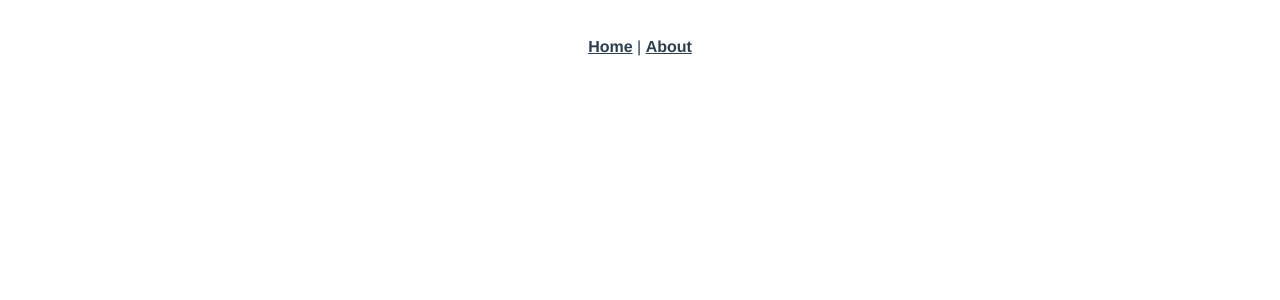
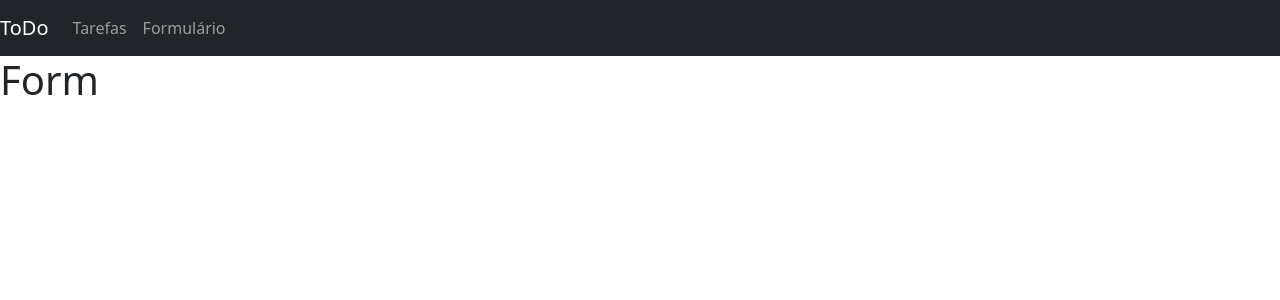
Before and after one commit to marcelavie/todo-vue-component-, a Vue app in the folder todo/: page /form in a window 1280 px wide. Shown: the top 300 px of the page. Built offline with nearby package versions, Linux system fonts and the light colour scheme.

Commit message:
navbar renderizada GRAÇAS A DEUS

```diff
--- a/todo/package.json
+++ b/todo/package.json
@@ -7,6 +7,8 @@
     "build": "vue-cli-service build"
   },
   "dependencies": {
+    "bootstrap": "^5.2.1",
+    "bootstrap-vue": "^2.22.0",
     "core-js": "^3.8.3",
     "vue": "^2.6.14",
     "vue-router": "^3.5.1"
--- a/todo/src/App.vue
+++ b/todo/src/App.vue
@@ -1,32 +1,23 @@
 <template>
   <div id="app">
-    <nav>
-      <router-link to="/">Home</router-link> |
-      <router-link to="/about">About</router-link>
-    </nav>
+    <b-navbar toggleable="lg" type="dark" variant="dark">
+    <b-navbar-brand href="#">ToDo</b-navbar-brand>
+
+    <b-navbar-toggle target="nav-collapse"></b-navbar-toggle>
+
+      <b-collapse id="nav-collapse" is-nav>
+        <b-navbar-nav>
+          <b-nav-item to="/">Tarefas</b-nav-item>
+          <b-nav-item to="/form">Formulário</b-nav-item>
+        </b-navbar-nav>
+      </b-collapse>
+    </b-navbar>
+
+
     <router-view/>
   </div>
 </template>
 
 <style>
-#app {
-  font-family: Avenir, Helvetica, Arial, sans-serif;
-  -webkit-font-smoothing: antialiased;
-  -moz-osx-font-smoothing: grayscale;
-  text-align: center;
-  color: #2c3e50;
-}
 
-nav {
-  padding: 30px;
-}
-
-nav a {
-  font-weight: bold;
-  color: #2c3e50;
-}
-
-nav a.router-link-exact-active {
-  color: #42b983;
-}
 </style>
--- a/todo/src/router/index.js
+++ b/todo/src/router/index.js
@@ -1,23 +1,21 @@
 import Vue from 'vue'
 import VueRouter from 'vue-router'
-import HomeView from '../views/HomeView.vue'
-
+import List from '../views/List.vue'
+import Form from '../views/Form.vue'
 Vue.use(VueRouter)
 
 const routes = [
   {
     path: '/',
-    name: 'home',
-    component: HomeView
+    name: 'list',
+    component: List
   },
   {
-    path: '/about',
-    name: 'about',
-    // route level code-splitting
-    // this generates a separate chunk (about.[hash].js) for this route
-    // which is lazy-loaded when the route is visited.
-    component: () => import(/* webpackChunkName: "about" */ '../views/AboutView.vue')
-  }
+    path: '/form',
+    name: 'form',
+    component: Form
+  },
+
 ]
 
 const router = new VueRouter({
--- /dev/null
+++ b/todo/src/views/Form.vue
@@ -0,0 +1,5 @@
+<template>
+  <div>
+    <h1>Form</h1>
+  </div>
+</template>
--- /dev/null
+++ b/todo/src/views/List.vue
@@ -0,0 +1,5 @@
+<template>
+  <div>
+    <h1>List</h1>
+  </div>
+</template>
```
Also changed, not shown: todo/src/main.js (+7 -0 lines), 1 other file (tests, documents, lock files or other folders).
